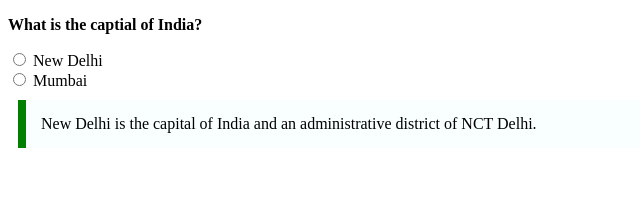
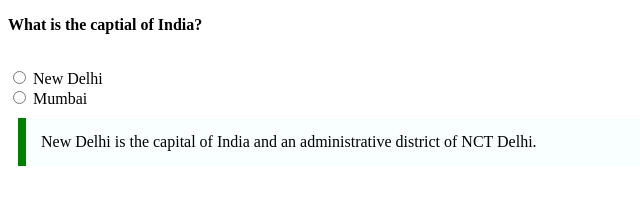
Before and after one commit to acciojob/trivia-Sathiya200010, a website: page main.html in a window 1280 px wide. Shown: the whole page, without its empty margins (0-640 px from the left). Drawn offline with Linux system fonts and the light colour scheme.

Commit message:
created a submission

```diff
--- a/main.html
+++ b/main.html
@@ -17,11 +17,12 @@
 			font:bold;
 		}
 	</style>
-	<p><b>What is the captial of India?</b></p>
+	<p><b>What is the captial of India?</b></p><br>
 	<input type ="radio" id ="one">
 	<label for="one"> New Delhi</label><br>
 	<input type ="radio" id="two">
-	<label for ="two">Mumbai</label>
+	<label for ="two">Mumbai</label><br>
+
 	<div><blockquote id="abc">New Delhi is the capital of India and an administrative district of NCT Delhi.</blockquote>
 	</div>
 	<!-- the entire body must be written by student -->
```
